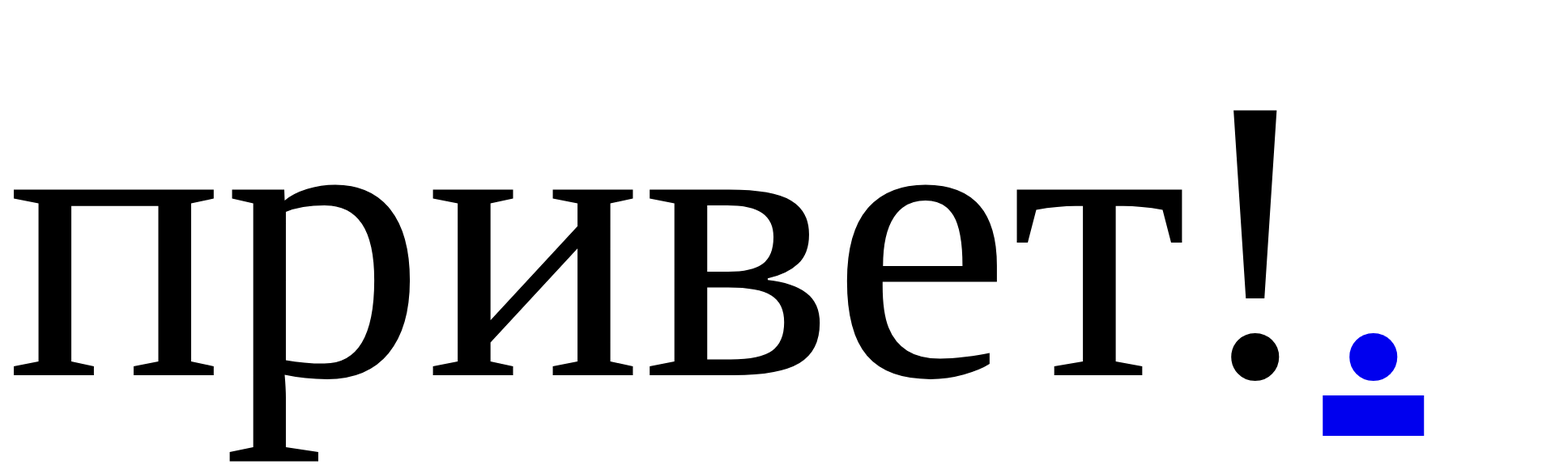
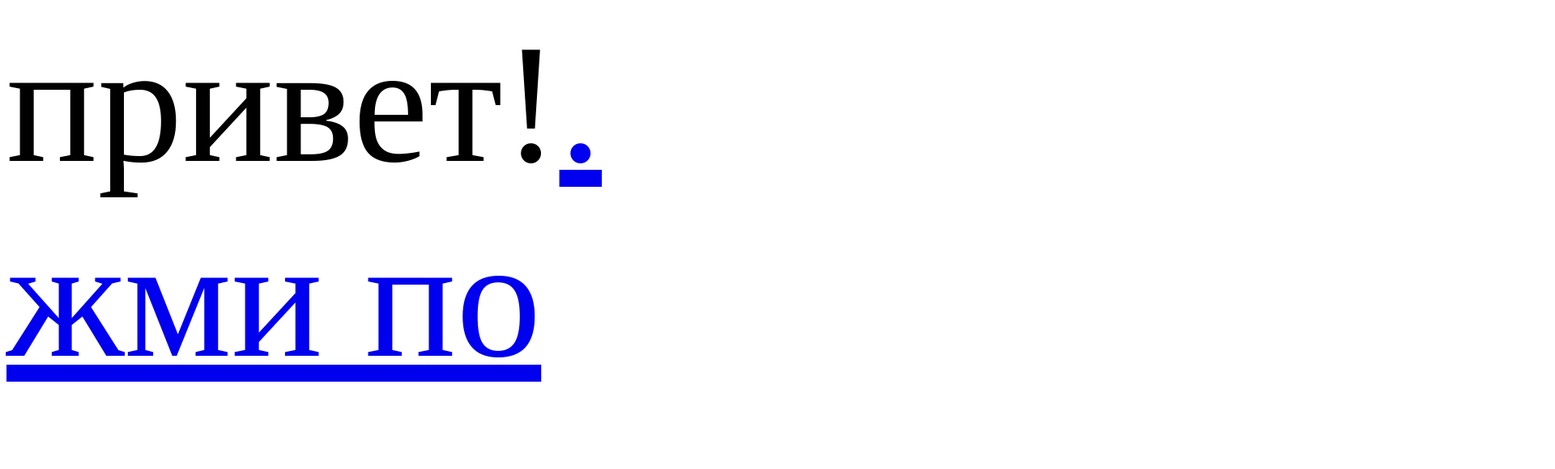
Before and after one commit to syntax000s/hello_kot, a plain HTML site: page index.html in a window 1280 px wide. Shown: the top 580 px of the page at 81% size, 1920 px wide, since content can reach past the window. Drawn offline with Linux system fonts and the light colour scheme.

Commit message:
Update index.html

```diff
--- a/index.html
+++ b/index.html
@@ -1,2 +1,2 @@
-<div style="font-size: 500px;">привет!<a href="index1.html">.</a></div>
-<a href="index.html" style="font-size: 500px;">жми по точкам и кружочкам)</a>
+<div style="font-size: 210px;">привет!<a href="index1.html">.</a></div>
+<a href="index.html" style="font-size: 210px;">жми по точкам и кружочкам)</a>
```
